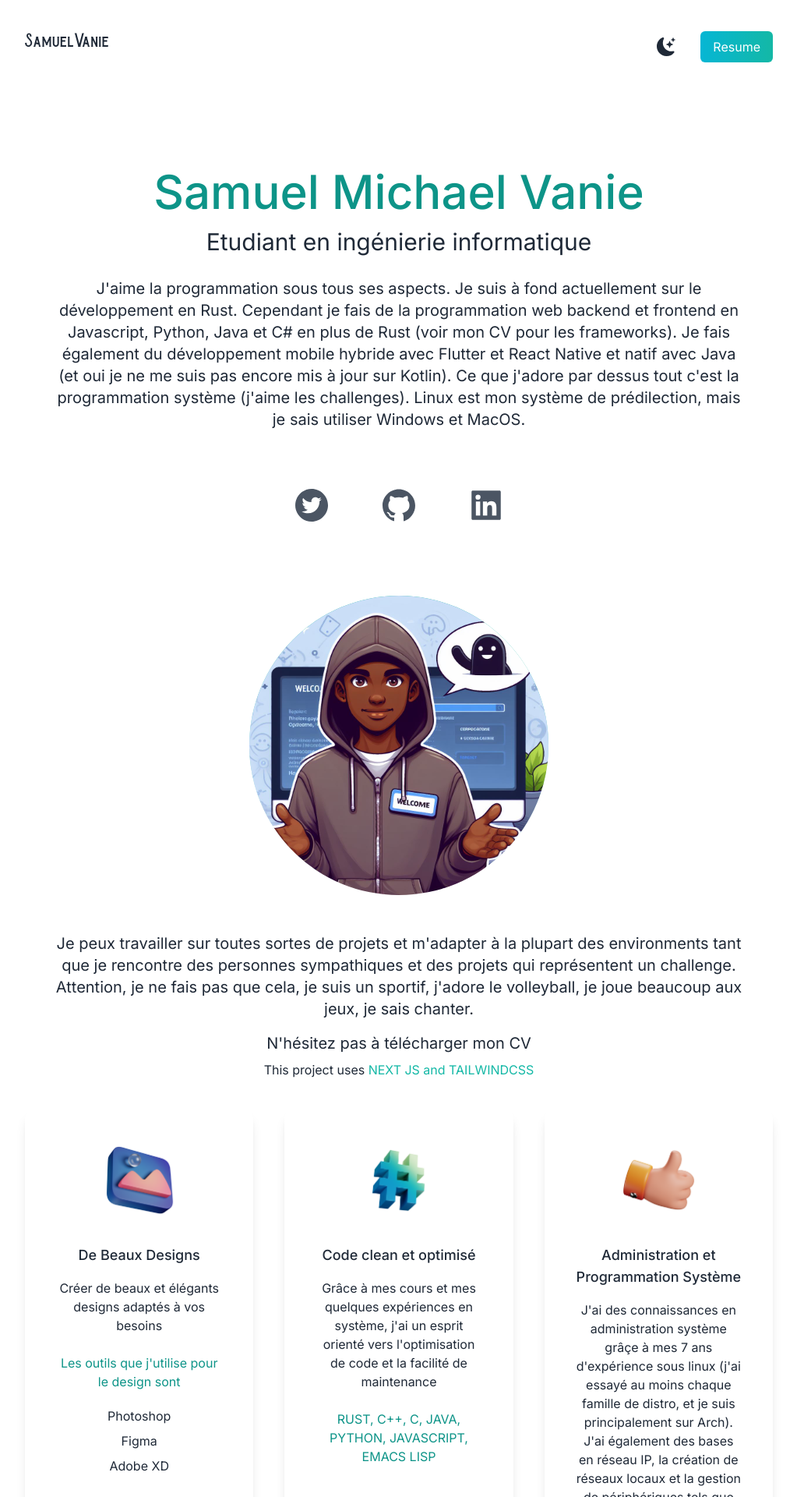
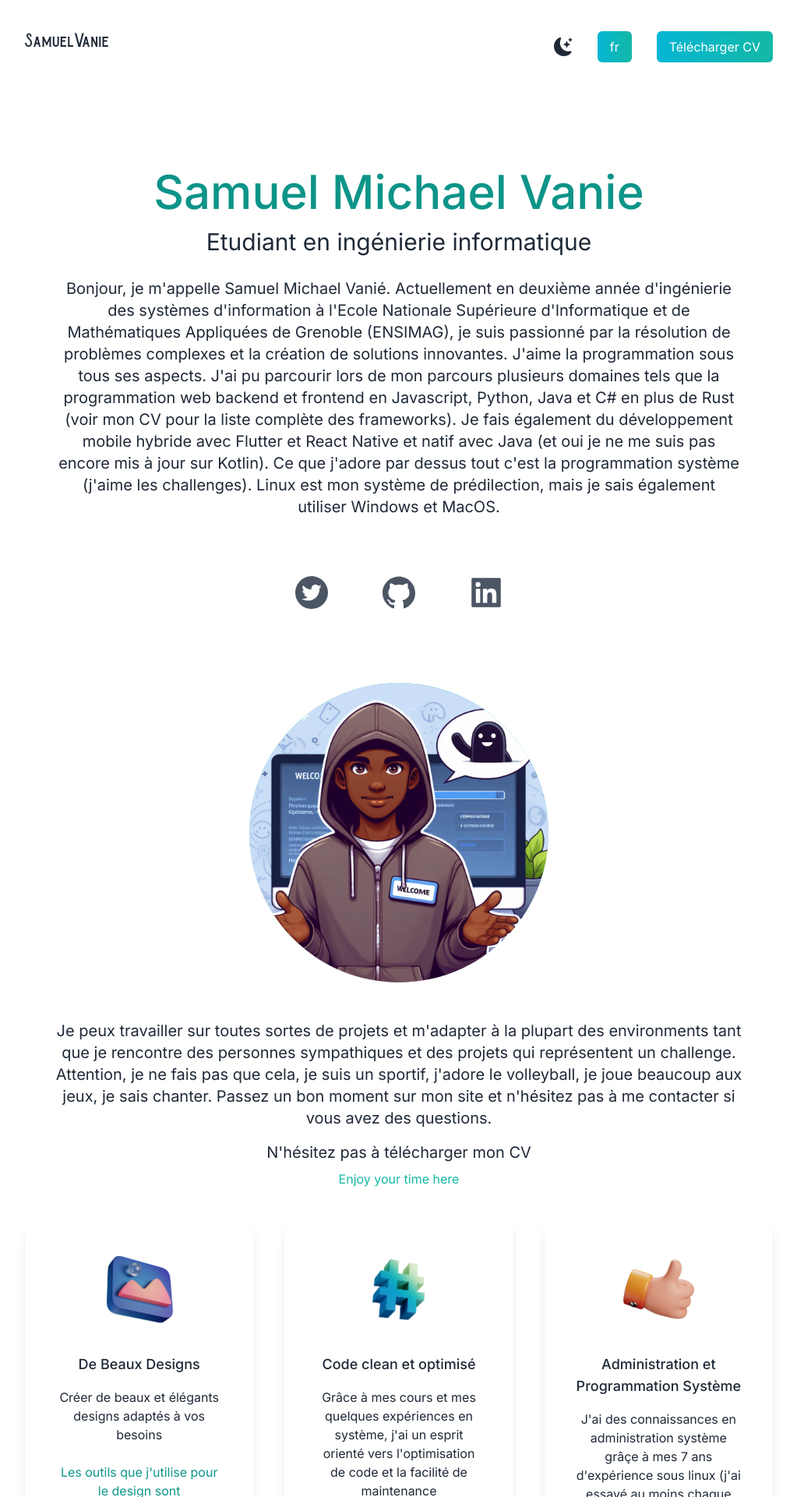
Before and after one commit to SamuelVanie/portfolio-next-js, a Next.js app: page / in a window 1280 px wide. Shown: the top 1920 px of the page at 78% size, without its empty margins (128-1151 px from the left). Built offline with nearby package versions, Linux system fonts and the light colour scheme.

Commit message:
feat: Add change language button
- Change some text in the page
- Change the download button
- Add a button to change the language

```diff
--- a/src/app/locales/fr.json
+++ b/src/app/locales/fr.json
@@ -1,8 +1,9 @@
 {
     "occupation": "Etudiant en ingénierie informatique",
-    "more_about": "J'aime la programmation sous tous ses aspects. Je suis à fond actuellement sur le développement en Rust. Cependant je fais de la programmation web backend et frontend en Javascript, Python, Java et C# en plus de Rust (voir mon CV pour les frameworks). Je fais également du développement mobile hybride avec Flutter et React Native et natif avec Java (et oui je ne me suis pas encore mis à jour sur Kotlin). Ce que j'adore par dessus tout c'est la programmation système (j'aime les challenges). Linux est mon système de prédilection, mais je sais utiliser Windows et MacOS.",
-    "service": "Je peux travailler sur toutes sortes de projets et m'adapter à la plupart des environments tant que je rencontre des personnes sympathiques et des projets qui représentent un challenge. Attention, je ne fais pas que cela, je suis un sportif, j'adore le volleyball, je joue beaucoup aux jeux, je sais chanter.",
+    "more_about": "Bonjour, je m'appelle Samuel Michael Vanié. Actuellement en deuxième année d'ingénierie des systèmes d'information à l'Ecole Nationale Supérieure d'Informatique et de Mathématiques Appliquées de Grenoble (ENSIMAG), je suis passionné par la résolution de problèmes complexes et la création de solutions innovantes. J'aime la programmation sous tous ses aspects. J'ai pu parcourir lors de mon parcours plusieurs domaines tels que la programmation web backend et frontend en Javascript, Python, Java et C# en plus de Rust (voir mon CV pour la liste complète des frameworks). Je fais également du développement mobile hybride avec Flutter et React Native et natif avec Java (et oui je ne me suis pas encore mis à jour sur Kotlin). Ce que j'adore par dessus tout c'est la programmation système (j'aime les challenges). Linux est mon système de prédilection, mais je sais également utiliser Windows et MacOS.",
+    "service": "Je peux travailler sur toutes sortes de projets et m'adapter à la plupart des environments tant que je rencontre des personnes sympathiques et des projets qui représentent un challenge. Attention, je ne fais pas que cela, je suis un sportif, j'adore le volleyball, je joue beaucoup aux jeux, je sais chanter. Passez un bon moment sur mon site et n'hésitez pas à me contacter si vous avez des questions.",
     "download": "N'hésitez pas à télécharger mon CV",
+    "download_cv": "Télécharger CV",
     "design_title": "De Beaux Designs",
     "design_description": "Créer de beaux et élégants designs adaptés à vos besoins",
     "design_tools_text": "Les outils que j'utilise pour le design sont",
@@ -11,7 +12,7 @@
     "sysnet_title": "Administration et Programmation Système",
     "sysnet_description": "J'ai des connaissances en administration système grâçe à mes 7 ans d'expérience sous linux (j'ai essayé au moins chaque famille de distro, et je suis principalement sur Arch). J'ai également des bases en réseau IP, la création de réseaux locaux et la gestion de périphériques tels que les switchs et les routeurs.",
     "inspiring_proj_title": "Projets Inspirants",
-    "inspiring_proj_description": "Ceci est une liste non exhaustive de mes projets, certains d'entre-eux sont privés parce qu'ils appartiennent à des entreprises.",
+    "inspiring_proj_description": "Ceci est une liste non exhaustive de mes projets, certains d'entre-eux sont privés parce qu'ils appartiennent à des entreprises ou à des écoles.",
     "call_to_click_inspiring": "Cliquez sur l'image du projet pour en apprendre plus et fermez en cliquant sur la croix juste au dessus du popup qui apparaît",
     "check_the_link": "Consulter le lien",
     "chang_title": "Algorithme de Chang et Robert",
@@ -43,6 +44,6 @@
     "snake_js_title": "Snake Game Grid",
     "snake_js_description": "Création d'un célèbre jeu Snake à l'aide de Canvas API en javascript. Le défi de ce projet etait l'utilisation des grilles (CSS GRID) uniquement pour la mise en place du jeu.",
     "youdotcom_title": "Youdotcom pour Emacs",
-    "youdotcom_description": "Youdotcom est un mode (package) que j'ai crée pour Emacs. Il permet de faire des recherches sur le web à partir de l'éditeur. Il est écrit en Emacs Lisp et utilise l'intelligence articielle pour effectuer une recherche plus fiable sur le moteur de recherche de You. Je l'ai récemment soumis à MELPA et j'ai hâte de le voir sur le dépôt officiel. Je ferai officiellement partie ainsi de la communauté des développeurs Emacs. Vous pouvez consulter le dépôt sur le lien ci-dessous."
+    "youdotcom_description": "Youdotcom est un mode (package) que j'ai crée pour Emacs. Il permet de faire des recherches sur le web à partir de l'éditeur grâce au moteur de recherche You.com. Il est écrit en Emacs Lisp et utilise l'intelligence articielle pour effectuer une recherche plus fiable. Je l'ai récemment soumis à MELPA et il a été accepté par développeurs qui assurent le maintient. J'ai hâte de le voir sur le dépôt officiel. Je fais officiellement partie, ainsi de la communauté des développeurs Emacs. Vous pouvez consulter le dépôt sur le lien ci-dessous."
 
 }
--- a/src/app/page.js
+++ b/src/app/page.js
@@ -44,6 +44,9 @@ export default function Home() {
   const [modalOpen, setModalOpen] = useState(false);
   const [currentProject, setCurrentProject] = useState(null);
 
+  const languages = ["fr", "en"];
+  const [language, setLanguage] = useState("fr");
+
   const openModal = (project) => {
     setModalOpen(true);
     setCurrentProject(project);
@@ -51,6 +54,13 @@ export default function Home() {
 
   const closeModal = () => {
     setModalOpen(false);
+  };
+
+  const setLanguageHandler = () => {
+    const lang =
+      languages[(languages.indexOf(language) + 1) % languages.length];
+    setLanguage(lang);
+    i18n.changeLanguage(lang);
   };
 
   const { t } = useTranslation();
@@ -78,11 +88,19 @@ export default function Home() {
                       className="cursor-pointer text-2xl text-gray-800 dark:text-white"
                     />
                   </li>
+                  <li>
+                    <button
+                      onClick={setLanguageHandler}
+                      className="bg-gradient-to-r from-cyan-500 to-teal-500 text-white px-4 py-2 rounded-md ml-8"
+                    >
+                      {language}
+                    </button>
+                  </li>
                   <Link
                     href="cv.pdf"
                     className="bg-gradient-to-r from-cyan-500 to-teal-500 text-white px-4 py-2 rounded-md ml-8"
                   >
-                    Resume
+                    {t("download_cv")}
                   </Link>
                 </ul>
               </nav>
@@ -127,8 +145,7 @@ export default function Home() {
                 </p>
 
                 <p className="text-gray-800 dark:text-white">
-                  This project uses{" "}
-                  <span className="text-teal-500">NEXT JS and TAILWINDCSS</span>
+                  <span className="text-teal-500">Enjoy your time here</span>
                 </p>
               </div>
 
```
